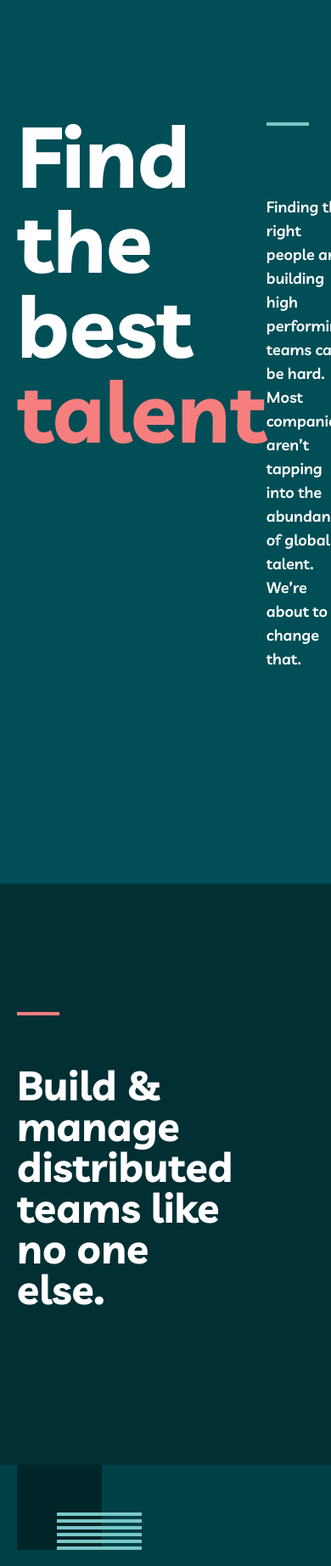
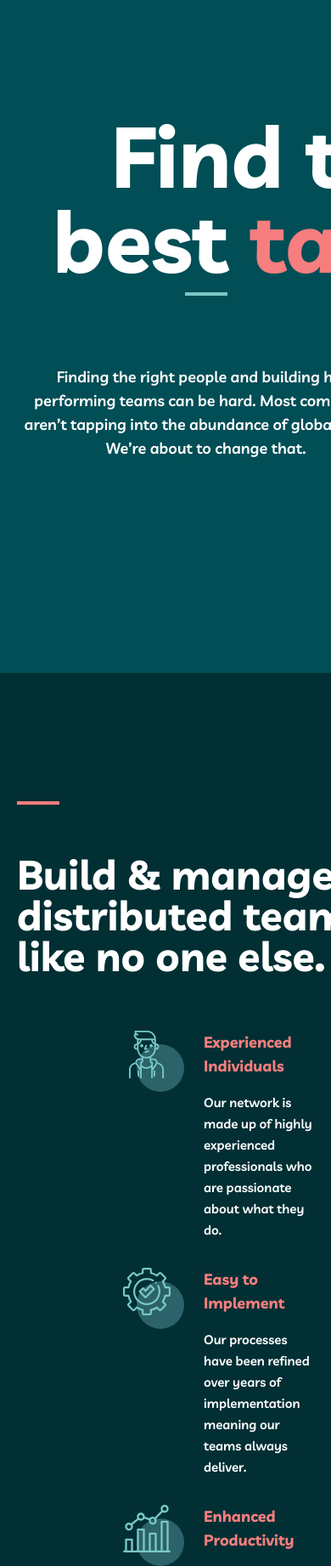
Before and after one commit to Nurbeko3/my-team, a plain HTML site: page index.html in a window 390 px wide. Shown: the part 157-2000 px from the top of the page at 85% size. Drawn offline with Linux system fonts and the light colour scheme.

Commit message:
media completed to build section

```diff
--- a/scss/blocks/_build.scss
+++ b/scss/blocks/_build.scss
@@ -55,3 +55,12 @@
     display: flex;
     margin-top: 32px;
 }
+@media only screen and (max-width:768px){
+    .build{
+        flex-direction: column;
+    }
+    .build-cards{
+        margin-top: 64px;
+        padding: 0;
+    }
+}
--- a/scss/blocks/_header.scss
+++ b/scss/blocks/_header.scss
@@ -41,3 +41,8 @@
     color: #014E56;
     background: white;
 }
+@media only screen and (max-width:768px){
+    .header-contact{
+        margin-left: 220px;
+    }
+}
--- a/scss/blocks/_hero.scss
+++ b/scss/blocks/_hero.scss
@@ -42,3 +42,13 @@
     font-weight: 600;
     line-height: 28px; /* 155.556% */
 }
+@media only screen and (max-width:768px){
+    .hero{
+        text-align: center;
+        flex-direction: column;
+    }
+    .hero-content{
+        text-align: center;
+    }
+
+}
```
Also changed, not shown: css/main.css, 1 other file.
